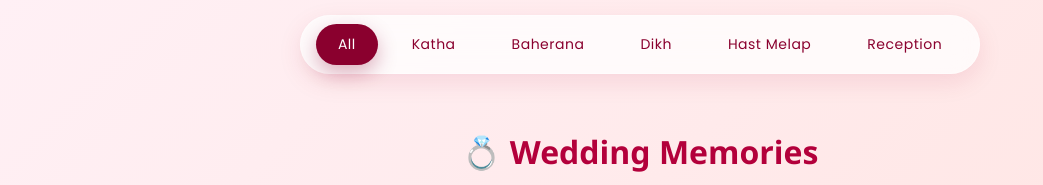
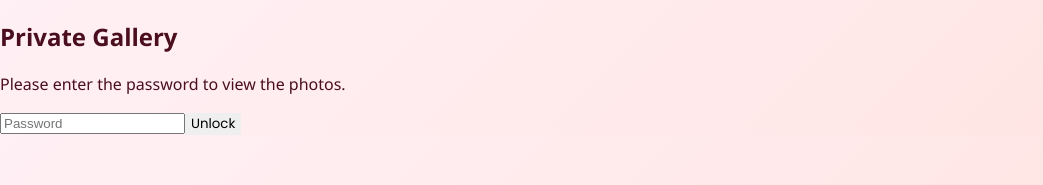
Before and after one commit to dennis090503/wedding-frontend, a React (Create React App) app: page / in a window 1280 px wide. Shown: the top 185 px of the page, without its empty margins (0-1043 px from the left). Built offline with nearby package versions, Linux system fonts and the light colour scheme; no server answers.

Commit message:
Added password protection and loading spinner to App.js

```diff
--- a/public/index.html
+++ b/public/index.html
@@ -9,7 +9,7 @@
       name="description"
       content="Web site created using create-react-app"
     />
-    <link rel="apple-touch-icon" href="%PUBLIC_URL%/logo192.png" />
+    <link rel="apple-touch-icon" href="%PUBLIC_URL%/favicon.ico" />
     <!--
       manifest.json provides metadata used when your web app is installed on a
       user's mobile device or desktop. See https://developers.google.com/web/fundamentals/web-app-manifest/
--- a/src/App.css
+++ b/src/App.css
@@ -36,3 +36,53 @@
     transform: rotate(360deg);
   }
 }
+/* Center everything for Login and Loader */
+.login-screen, .loader-container {
+    height: 100vh;
+    display: flex;
+    flex-direction: column;
+    justify-content: center;
+    align-items: center;
+    background-color: #f9f9f9;
+}
+
+.login-box {
+    background: white;
+    padding: 2rem;
+    border-radius: 8px;
+    box-shadow: 0 4px 12px rgba(0,0,0,0.1);
+    text-align: center;
+}
+
+.login-box input {
+    padding: 10px;
+    width: 80%;
+    margin-bottom: 10px;
+    border: 1px solid #ddd;
+    border-radius: 4px;
+}
+
+.login-box button {
+    padding: 10px 20px;
+    background-color: #333;
+    color: white;
+    border: none;
+    border-radius: 4px;
+    cursor: pointer;
+}
+
+/* The Spinner */
+.spinner {
+    width: 40px;
+    height: 40px;
+    border: 4px solid #f3f3f3;
+    border-top: 4px solid #3498db;
+    border-radius: 50%;
+    animation: spin 1s linear infinite;
+    margin-bottom: 10px;
+}
+
+@keyframes spin {
+    0% { transform: rotate(0deg); }
+    100% { transform: rotate(360deg); }
+}
--- a/src/App.js
+++ b/src/App.js
@@ -1,6 +1,6 @@
 import Gallery from "./Components/Gallery";
 import Navbar from "./Components/Navbar";
-import React, { useState,useEffect } from "react";
+import React, { useState, useEffect } from "react";
 import axios from "axios";
 
 function App() {
@@ -9,16 +9,70 @@ function App() {
     const [photos, setPhotos] = useState([]);
     const [counts, setCounts] = useState({});
 
+    // New States for Security and Loading
+    const [isAuthenticated, setIsAuthenticated] = useState(false);
+    const [isVerifying, setIsVerifying] = useState(false);
+    const [inputPassword, setInputPassword] = useState("");
+
     useEffect(() => {
         const fetchCounts = async () => {
             try {
-    const res = await axios.get("https://wedding-backend-0x8t.onrender.com/photos/counts");
+                const res = await axios.get("https://wedding-backend-vvsy.onrender.com/photos/counts");
                 setCounts(res.data);
             } catch (err) {
                 console.error("Error fetching counts:", err);
             }
         };
-}, []); // Runs once on load
+        fetchCounts(); // Don't forget to call it!
+    }, []);
+
+    const handleLogin = (e) => {
+        e.preventDefault();
+        setIsVerifying(true); // Start the loader
+
+        // Simulate a small delay for the "loader" effect or wait for an API check
+        setTimeout(() => {
+            if (inputPassword === "dennis2024") { // Set your password here
+                setIsAuthenticated(true);
+            } else {
+                alert("Incorrect password!");
+            }
+            setIsVerifying(false); // Stop the loader
+        }, 1000);
+    };
+
+    // 1. Loader View
+    if (isVerifying) {
+        return (
+            <div className="loader-container">
+                <div className="spinner"></div>
+                <p>Verifying Access...</p>
+            </div>
+        );
+    }
+
+    // 2. Password Page View
+    if (!isAuthenticated) {
+        return (
+            <div className="login-screen">
+                <div className="login-box">
+                    <h2>Private Gallery</h2>
+                    <p>Please enter the password to view the photos.</p>
+                    <form onSubmit={handleLogin}>
+                        <input
+                            type="password"
+                            placeholder="Password"
+                            value={inputPassword}
+                            onChange={(e) => setInputPassword(e.target.value)}
+                        />
+                        <button type="submit">Unlock</button>
+                    </form>
+                </div>
+            </div>
+        );
+    }
+
+    // 3. Main Gallery View (Only shows if authenticated)
     return (
         <div>
             <Navbar
```
Also changed, not shown: public/manifest.json, 1 other file (tests, documents, lock files or other folders). Lines whose indentation alone changed are shown as unchanged.
